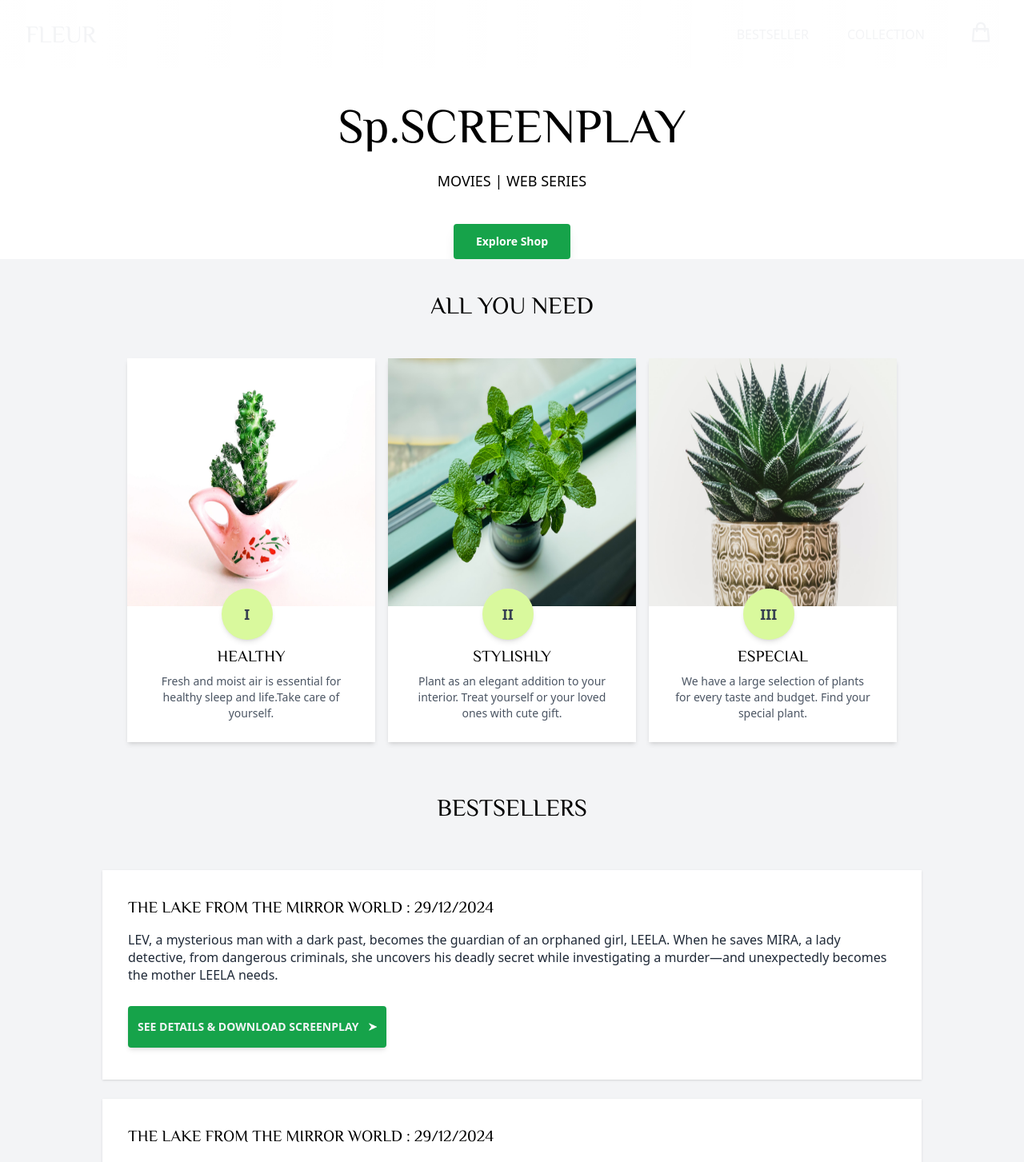
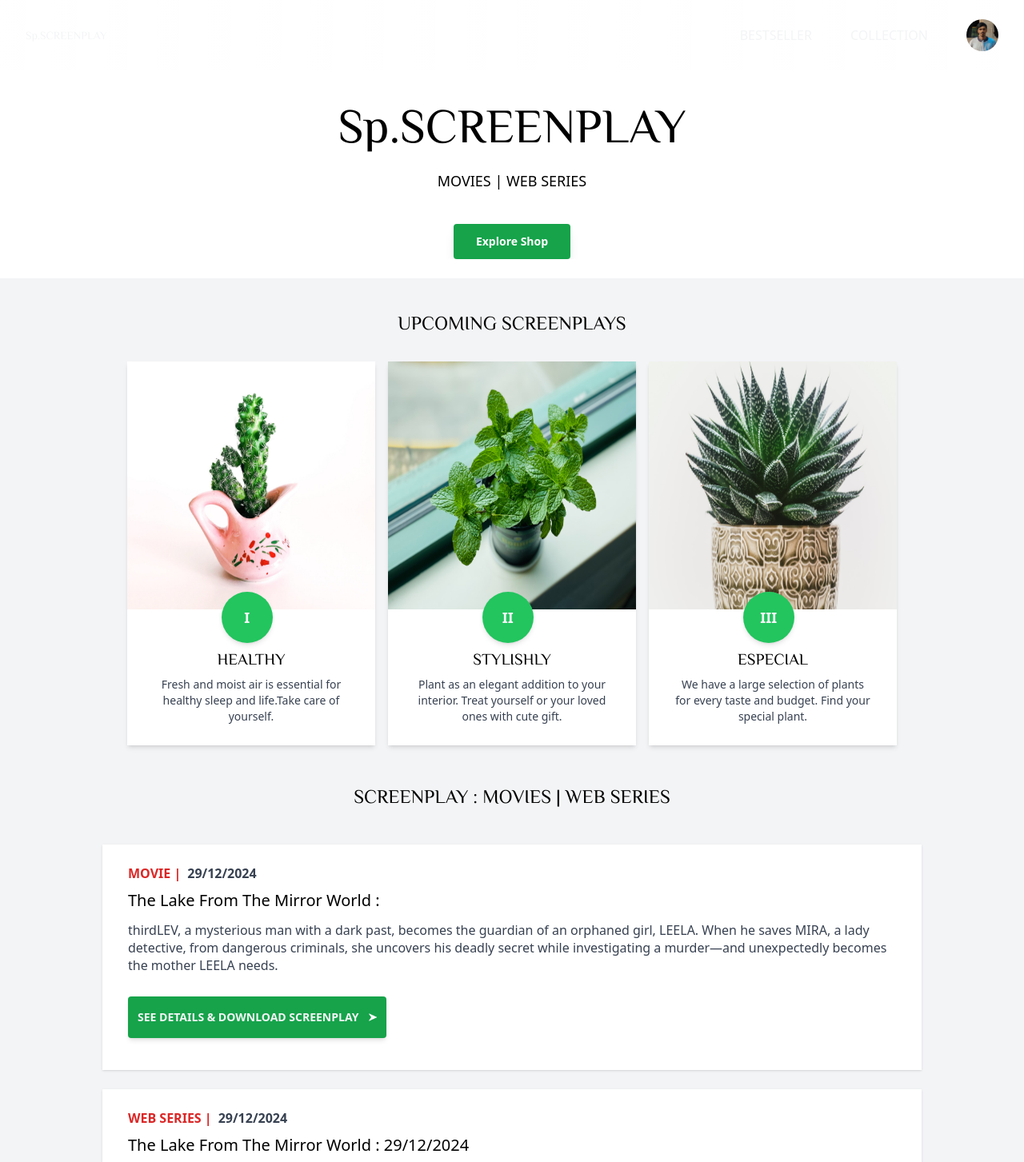
Before and after one commit to sumanpaikdev/Suman-Paik-Website, a React (Create React App) app: page / in a window 1280 px wide. Shown: the top 1453 px of the page at 80% size. Built offline with nearby package versions, Linux system fonts and the light colour scheme; no server answers.

Commit message:
update files

```diff
--- a/src/App.jsx
+++ b/src/App.jsx
@@ -13,6 +13,9 @@ import gmail from "./images/social3.png"
 import portfolio from "./images/social4.png"
 import arrival from "./images/arrivals.jpg"
 
+
+// sp
+import spimg from "./images/sp.jpg"
 
 
 //components
@@ -30,7 +33,7 @@ function App() {
 
     return (
       <div className="App">
-        { exploreStatus && <Header bag={bag} headerBG={headerBG}/>}
+        { exploreStatus && <Header sp={spimg} bag={bag} headerBG={headerBG}/>}
         { exploreStatus && <AllYouNeed />}
         { exploreStatus && <BestPlant pict={arrival}/>}
 
--- a/src/components/AllYouNeed.jsx
+++ b/src/components/AllYouNeed.jsx
@@ -1,39 +1,48 @@
-import React from "react"
-import AllNeed from "./subcomponent/AllNeed"
+import React from "react";
+import AllNeed from "./subcomponent/AllNeed";
 
-import allone from "../images/all1.jpg"
-import alltwo from "../images/all2.jpg"
-import allthree from "../images/all3.jpg"
+import allone from "../images/all1.jpg";
+import alltwo from "../images/all2.jpg";
+import allthree from "../images/all3.jpg";
 // import allfour from "../images/all4.jpg"
-
 
 function AllYouNeed() {
   return (
-    <div className="bg-gray-100 pt-10">
-        <p className="text-3xl font-philo text-center mb-6">ALL YOU NEED</p>
+    <div className="bg-gray-100 pt-10 mt-6">
+      <p className="text-2xl font-philo text-center mb-2">
+        UPCOMING SCREENPLAYS
+      </p>
+
       <div className="flex overflow-x-auto sm:justify-center no-scrollbar snap-x pt-6">
         {/* no-scrollbar */}
         <AllNeed
           count={"I"}
           allimage={allone}
           title={"healthy"}
-            desc={"Fresh and moist air is essential for healthy sleep and life.Take care of yourself."}
+          desc={
+            "Fresh and moist air is essential for healthy sleep and life.Take care of yourself."
+          }
         />
         <AllNeed
           count={"II"}
           allimage={alltwo}
           title={"stylishly"}
-            desc={"Plant as an elegant addition to your interior. Treat yourself or your loved ones with cute gift."}
+          desc={
+            "Plant as an elegant addition to your interior. Treat yourself or your loved ones with cute gift."
+          }
         />
         <AllNeed
           count={"III"}
           allimage={allthree}
           title={"especial"}
-            desc={"We have a large selection of plants for every taste and budget. Find your special plant."}
+          desc={
+            "We have a large selection of plants for every taste and budget. Find your special plant."
+          }
         />
-
       </div>
-
+      <p className="text-2xl py-8 font-philo text-center">
+        SCREENPLAY : MOVIES | WEB SERIES
+      </p>
     </div>
   );
 }
--- a/src/components/BestPlant.jsx
+++ b/src/components/BestPlant.jsx
@@ -9,52 +9,50 @@ import seeDetails from "../icons/right-arrow.png";
 // import bestthree from "../images/best3.jpg";
 import arrivalpic from "../images/arrivals.jpg";
 
-import ButtonMore from "./subcomponent/ButtonMore";
+// import ButtonMore from "./subcomponent/ButtonMore";
 import BestsellerCon from "./subcomponent/BestsellerCon";
 
 function BestPlant() {
   return (
     <div
-      className="bg-gray-100 flex flex-col items-center overflow-hidden"
+      className="bg-gray-100 flex flex-col-reverse items-center overflow-hidden"
       id="bestseller"
     >
       <p className="font-philo text-3xl my-12">BESTSELLERS</p>
       <BestsellerCon
         pict={arrivalpic}
-        title={"THE LAKE FROM THE MIRROR WORLD : 29/12/2024"}
+        title={"The Lake From The Mirror World : "}
+        catagory={"Movie"}
+        date={"29/12/2024"}
         desc={
           "LEV, a mysterious man with a dark past, becomes the guardian of an orphaned girl, LEELA. When he saves MIRA, a lady detective, from dangerous criminals, she uncovers his deadly secret while investigating a murder—and unexpectedly becomes the mother LEELA needs."
+        }
+        icondetails={seeDetails}
+      />
+
+<BestsellerCon
+        pict={arrivalpic}
+        title={"The Lake From The Mirror World : 29/12/2024"}
+        catagory={"web series"}
+        date={"29/12/2024"}
+        desc={
+          "A mysterious boy who lives in a lake saves a little girl's life, causing him to lose his true identity. Twenty years later, as adults, the two are drawn back together by a crime event, and the boy saves the girl’s life again, unlocking his lost memories. and returning to the lake that is his true home. loremwho lives in a lake saves a little girl's life, causing him to lose his true identity."
         }
         tem={"15-29 Deg"}
         day={"5 Days"}
         icondetails={seeDetails}
       />
-
-<BestsellerCon
+      <BestsellerCon
         pict={arrivalpic}
-        title={"THE LAKE FROM THE MIRROR WORLD : 29/12/2024"}
+        title={"The Lake From The Mirror World : "}
+        catagory={"Movie"}
+        date={"29/12/2024"}
         desc={
-          "A mysterious boy who lives in a lake saves a little girl's life, causing him to lose his true identity. Twenty years later, as adults, the two are drawn back together by a crime event, and the boy saves the girl’s life again, unlocking his lost memories. and returning to the lake that is his true home. loremwho lives in a lake saves a little girl's life, causing him to lose his true identity. Twenty years later, as adults, the two are drawn back together by a crime event, and the boy saves the girl’s life again, unlocking his lost memories. and returning to the lake that is his true home. lorem "
+          "thirdLEV, a mysterious man with a dark past, becomes the guardian of an orphaned girl, LEELA. When he saves MIRA, a lady detective, from dangerous criminals, she uncovers his deadly secret while investigating a murder—and unexpectedly becomes the mother LEELA needs."
         }
-        tem={"15-29 Deg"}
-        day={"5 Days"}
         icondetails={seeDetails}
       />
-      {/* <BestsellerCon
-        // pict={arrivalpic}
-        title={""}
-        desc={"A delicate spring flower will give tenderness to your home."}
-        // tem={"15-29 Deg"}
-        // day={"5 Days"}
-      />
-      <BestsellerCon
-        pict={arrivalpic}
-        title={"helleborus"}
-        desc={"A delicate spring flower will give tenderness to your home."}
-        tem={"15-29 Deg"}
-        day={"5 Days"}
-      /> */}
-      <ButtonMore name={"SEE MORE"} />
+      {/* <ButtonMore name={"SEE MORE"} /> */}
     </div>
   );
 }
--- a/src/components/Header.jsx
+++ b/src/components/Header.jsx
@@ -4,7 +4,7 @@ import AnchorLink from "react-anchor-link-smooth-scroll";
 import { Context } from "../Context";
 import { HiOutlineShoppingBag } from "react-icons/hi";
 
-function Header({ headerBG, bag }) {
+function Header({ headerBG, bag, sp }) {
   const { exploreStatusToggle } = useContext(Context);
   const [fix, setFix] = useState(false);
   const setFixed = () => {
@@ -29,9 +29,10 @@ function Header({ headerBG, bag }) {
         }
       >
         <div className="text-3xl">
-          <a className="font-philo " href="/">
-            FLEUR
-          </a>
+          <p className="font-philo text-sm font-medium">
+            Sp.SCREENPLAY
+            {/* <img src={sp} alt="img" className="w-10 rounded-full"/> */}
+          </p>
         </div>
         <div>
           <ul className="flex items-center">
@@ -43,33 +44,35 @@ function Header({ headerBG, bag }) {
               <AnchorLink href="#collection">COLLECTION</AnchorLink>
             </li>
             <li>
-              <button onClick={exploreStatusToggle}>
-                              <HiOutlineShoppingBag className="w-11 hover:scale-110 duration-200 shopping-bag" />
-              </button>
+            <img src={sp} alt="img" className="w-10 rounded-full"/>
+
+              {/* <button onClick={exploreStatusToggle}>
+                <HiOutlineShoppingBag className="w-11 hover:scale-110 duration-200 shopping-bag" />
+              </button> */}
             </li>
           </ul>
         </div>
       </div>
       {/* <div className="absolute sm:40 top-40 sm:w-[700px] w-[280px] flex sm:items-center items-start sm:pt-32 sm:px-24 px-8 pt-20 "> */}
-      <div className="static flex flex-col justify-center items-center sm:40 top-40 sm:pt-32 sm:px-24 px-8 pt-20  ">
+      <div className="static flex flex-col justify-center items-center sm:40 top-40 sm:pt-32 sm:px-24 px-8 pt-20 ">
         <div className=" text-black flex flex-col justify-center items-center">
           <p className="font-philo sm:text-6xl text-4xl sm:pt-0 pt-4">
             Sp.SCREENPLAY
           </p>
           <p className="sm:w-80 w-60 sm:text-lg text-xs mt-6 flex justify-center text-black">
-          MOVIES  |  WEB SERIES
+            MOVIES | WEB SERIES
           </p>
           <div className="flex sm:flex-row flex-col justify-center mt-10">
             <button
               onClick={exploreStatusToggle}
-              className="px-7 sm:mb-0 mb-6 py-3 text-sm font-semibold bg-green-600 rounded hover:bg-green-500 shadow-lg text-white"
+              className="px-7 sm:mb-0 mb-6 py-3 text-sm font-semibold bg-green-600 rounded hover:bg-red-600 shadow-lg text-white"
             >
               Explore Shop
             </button>
             {/* <a href="javascript:void(0)" className="px-7 py-3 text-sm font-semibold border-2 border-gray-200 rounded backdrop-blur-md shadow-lg">LEARN MORE</a> */}
           </div>
         </div>
-       </div>
+      </div>
     </div>
   );
 }
--- a/src/components/subcomponent/AllNeed.jsx
+++ b/src/components/subcomponent/AllNeed.jsx
@@ -2,18 +2,19 @@ import React from "react";
 
 function AllNeed({ count, allimage, title, desc}) {
     return(
-        <div className="w-[310px] h-[480px] shadow-md bg-white sm:mx-2 relative mx-2 mb-4 sm:hover:-translate-y-6 duration-500 flex-none snap-center">
+        <div className=" w-[310px] h-[480px] shadow-md bg-white sm:mx-2 relative mx-1 mb-4 sm:hover:-translate-y-6 duration-500 flex-none snap-center">
           <div>
             <img src={allimage} alt="all need one" className="w-[310px] h-[310px]"/>
-            <div className="absolute top-72 left-[38%] p-4 w-16 h-16 rounded-full backdrop-blur-lg shadow-md flex items-center justify-center bg-lime-200">
-                <p className="font-sans font-bold text-lg text-gray-700">{count}</p>
+            <div className="absolute top-72 left-[38%] p-4 w-16 h-16 rounded-full backdrop-blur-lg shadow-md flex items-center justify-center bg-green-500">
+                <p className="font-sans font-bold text-lg text-gray-100">{count}</p>
             </div>
           </div>
           <div className="p-4 flex flex-col justify-center items-center">
             <p className="mt-8 mb-2 font-philo text-xl uppercase">{title}</p>
-            <p className="text-center px-4 text-gray-600 text-sm">{desc}</p>
+            <p className="text-center px-4 text-gray-700 text-sm">{desc}</p>
           </div>
         </div>
+
     )
 }
 export default AllNeed;
--- a/src/components/subcomponent/BestsellerCon.jsx
+++ b/src/components/subcomponent/BestsellerCon.jsx
@@ -1,26 +1,41 @@
 import React from "react";
 // import Weather from "../Weather";
+// import icnarrow from "../icons/right-arrow.png";
 
-
-function BestsellerCon({ pict, title, desc, tem, day, icondetails }) {
+function BestsellerCon({
+  pict,
+  title,
+  desc,
+  tem,
+  day,
+  icondetails,
+  catagory,
+  date,
+}) {
   return (
 
+    <div className="flex justify-center items-center">
+      <div className="container flex flex-col justify-start items-start text-md sm:px-8 px-5 py-4 m-3 max-w-5xl sm:hover:translate-x-4 duration-500 shadow bg-white">
+        <p className="text-red-600 font-semibold mr-2 flex flex-row text-md uppercase mt-2">
+          {catagory} |{" "}
+          <p className="text-gray-700 font-semibold text-md ml-2 lowercase">
+            {date}
+          </p>
+        </p>
+        <p className=" text-xl font-sans mb-3 mt-2 ">{title}</p>
+        <p className="w-full text-left text-md text-gray-700 leading-snug">
+          {desc}
+        </p>
 
-    <div className="flex justify-center items-center">
-
-        <div className="container flex flex-col justify-start items-start text-md sm:px-8 px-5 py-4 m-3 max-w-5xl sm:hover:translate-x-4 duration-500 shadow bg-white">
-          <p className="uppercase text-xl font-philo mb-4 mt-4">
-            {title}
-          </p>
-          <p className="w-full text-left text-md text-gray-800 leading-snug">{desc}</p>
-
-          <button className="shadow-md bg-green-600 hover:bg-red-600 hover:translate-x-4 duration-500 px-3 py-4 rounded text-sm font-semibold text-gray-100 mt-7 mb-6 flex flex-row items-center justify-center">
-            SEE DETAILS & DOWNLOAD SCREENPLAY
-            <img src={icondetails} alt=">" className="w-[18px] pl-2 invert ml-1" />
-          </button>
-
-        </div>
-
+        <button className="shadow-md bg-green-600 hover:bg-red-600 sm:hover:translate-x-4 duration-500 px-3 py-4 rounded text-sm font-semibold text-gray-100 mt-7 mb-6 flex flex-row items-center justify-center">
+          SEE DETAILS & DOWNLOAD SCREENPLAY
+          <img
+            src={icondetails}
+            alt=">"
+            className="w-[18px] pl-2 invert ml-1"
+          />
+        </button>
+      </div>
     </div>
   );
 }
```
Also changed, not shown: src/images/sp.jpg (added). Lines whose indentation alone changed are shown as unchanged.
